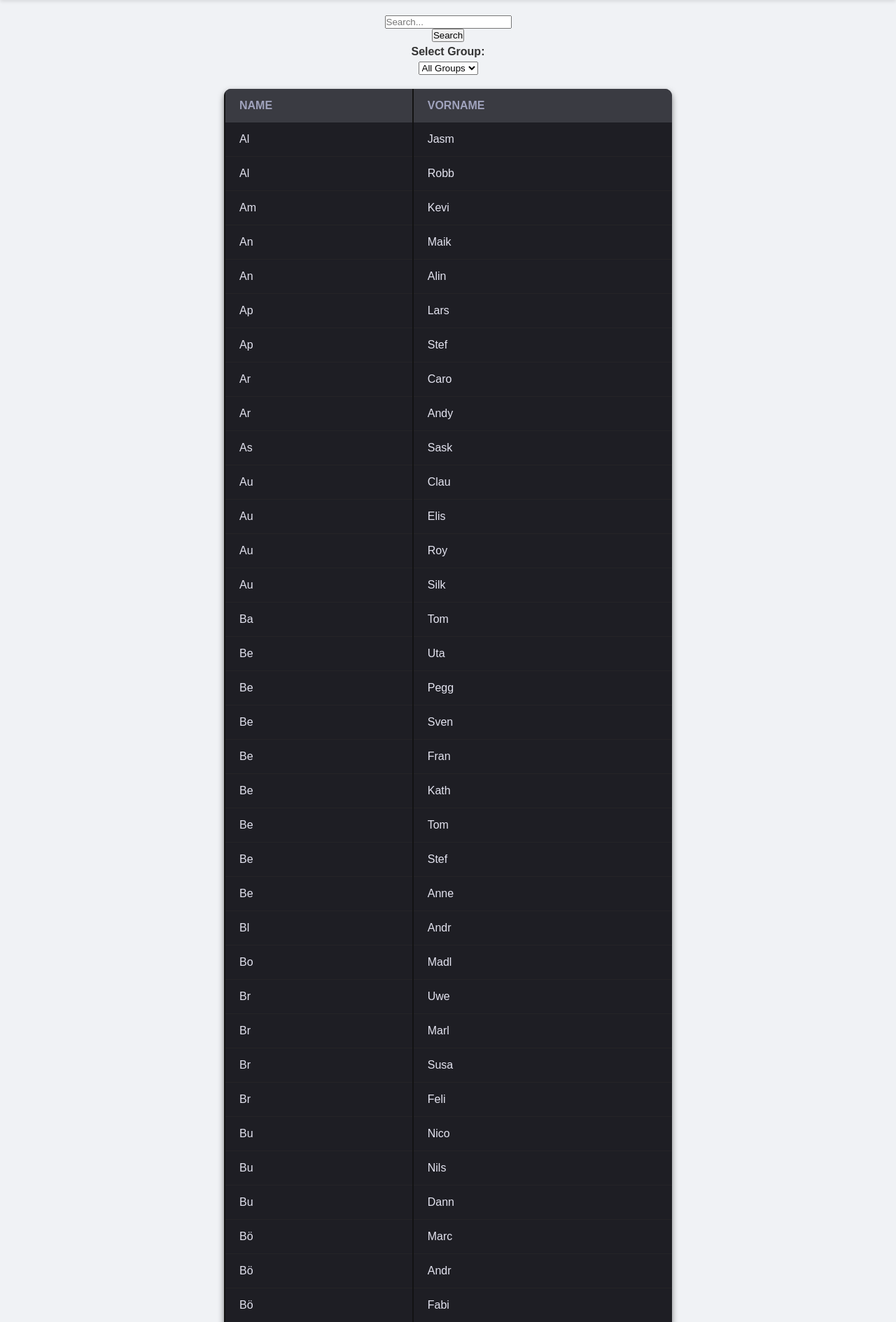
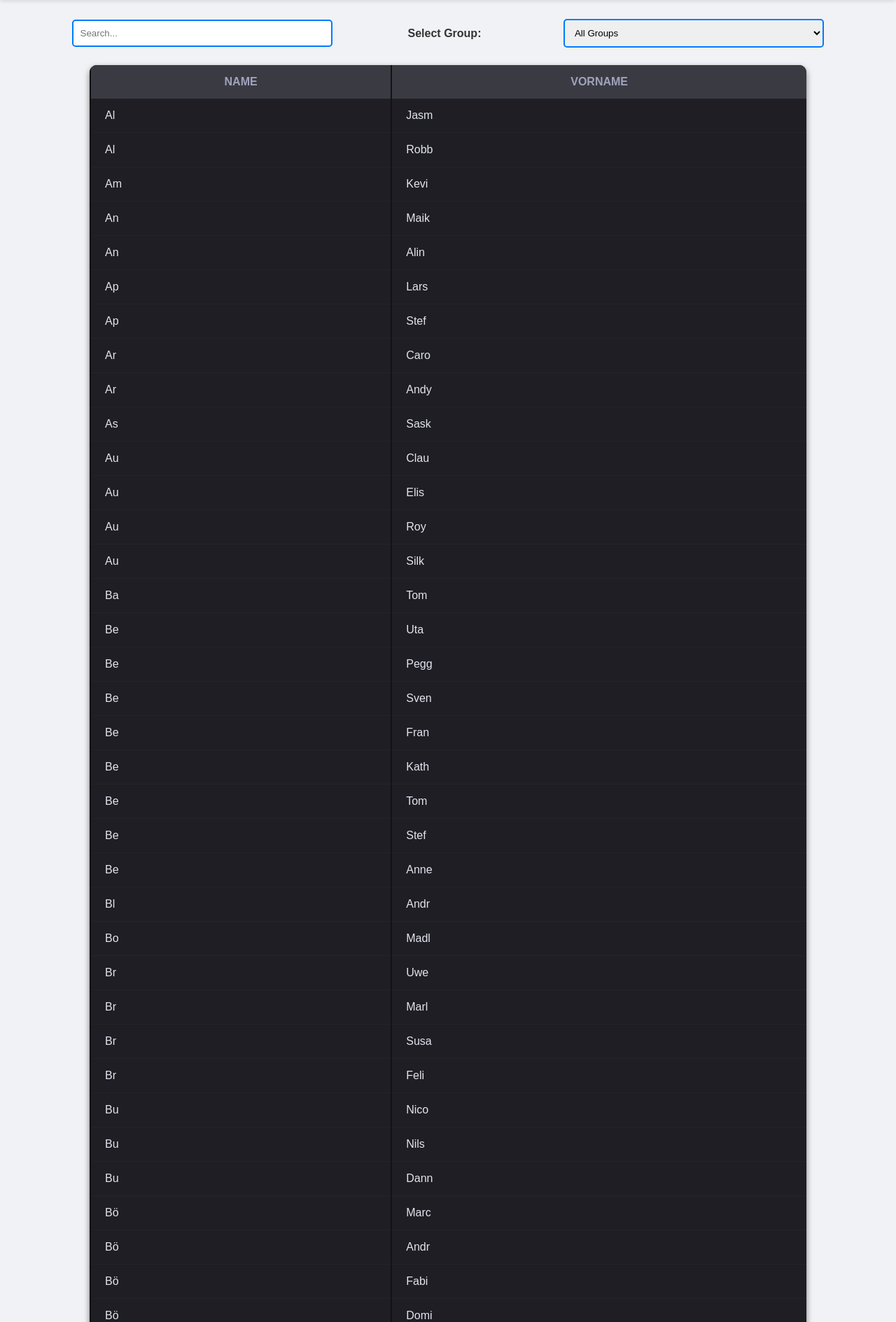
Before and after one commit to Kohlelol/EssenSchmeckt, a Django app: page /database/ in a window 1280 px wide. Shown: the part 50-1939 px from the top of the page at 70% size. Run offline with Django 3.2, Linux system fonts and the light colour scheme; a user stored in the database is signed in; data comes from the database, SQL or seed files in the repository.

Commit message:
css changes
changed table css and added search bar css

```diff
--- a/Softwarepraktikum/database/templates/database/database_list.html
+++ b/Softwarepraktikum/database/templates/database/database_list.html
@@ -12,16 +12,18 @@
 
   <div class="database-list-container">
     <form id="search-form" method="get" action="{% url 'database:database_list' %}">
-      <input type="text" id="search-input" name="q" placeholder="Search..." value="{{ request.GET.q }}" />
-      <button type="submit">Search</button>
+      <div class="form-row">
+        <input type="text" id="search-input" name="q" placeholder="Search..." value="{{ request.GET.q }}" class="input-field" />
+        <!-- <button type="submit" class="search-button">Search</button> -->
 
-      <label for="group-select">Select Group:</label>
-      <select id="group-select" name="group">
-        <option value="">All Groups</option>
-        {% for group in groups %}
-          <option value="{{ group.group_id }}">{{ group.group_name }}</option>
-        {% endfor %}
-      </select>
+        <label for="group-select" class="select-group-label">Select Group:</label>
+        <select id="group-select" name="group" class="select-field">
+          <option value="">All Groups</option>
+          {% for group in groups %}
+            <option value="{{ group.group_id }}">{{ group.group_name }}</option>
+          {% endfor %}
+        </select>
+      </div>
     </form>
     <div class="database-list-table">
       <table>
--- a/Softwarepraktikum/static/css/style.css
+++ b/Softwarepraktikum/static/css/style.css
@@ -348,6 +348,8 @@
         }
 
 
+        /* Styles for tables currently on database_list.html */
+
 
         .database-list-container {
             display: flex;
@@ -361,6 +363,50 @@
             display: flex;
             flex-direction: column;
             align-items: center;
+            gap: 10px;
+        }
+
+        .form-row {
+            display: flex;
+            align-items: center;
+            gap: 10%;
+        }
+
+        .select-group-label {
+            white-space: nowrap;
+            word-wrap: break-word;
+            margin-right: 10px;
+        }
+
+        .input-field, .select-field {
+            width: 60vh;
+            padding: 10px;
+            margin: 5px 0;
+            border: 2px solid #007bff;
+            border-radius: 5px;
+            box-sizing: border-box;
+            transition: border-color 0.3s;
+        }
+
+        .input-field:focus, .select-field:focus {
+            border-color: #0056b3;
+            outline: none;
+        }
+
+        .search-button {
+            width: 150px;
+            padding: 10px;
+            background-color: #007bff;
+            color: white;
+            border: none;
+            border-radius: 5px;
+            cursor: pointer;
+            font-size: 16px;
+            transition: background-color 0.3s;
+        }
+
+        .search-button:hover {
+            background-color: #0056b3;
         }
 
 
@@ -372,7 +418,7 @@
         }
 
         .database-list-table table {
-            width: 50%;
+            width: 80%;
             border-collapse: collapse;
             background-color: #1e1e24;
             border-radius: 10px;
@@ -389,6 +435,7 @@
 
         .database-list-table table td {
             border-bottom: 1px solid #252427;
+            text-align: left;
             color: #e4e4f0;
         }
 
@@ -396,6 +443,7 @@
             background-color: #3a3b42;
             font-weight: bold;
             text-transform: uppercase;
+            text-align: center;
             color: #a0a3bd;
         }
 
```
